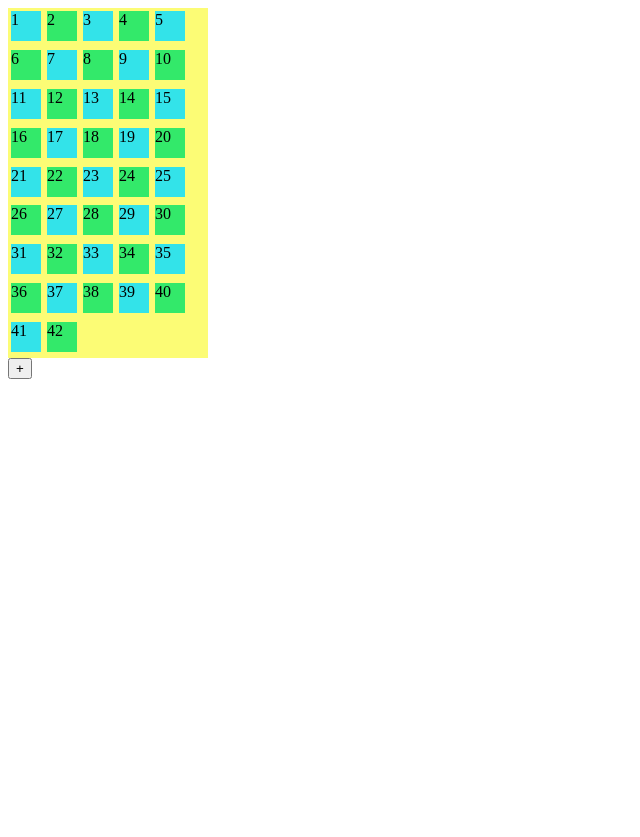
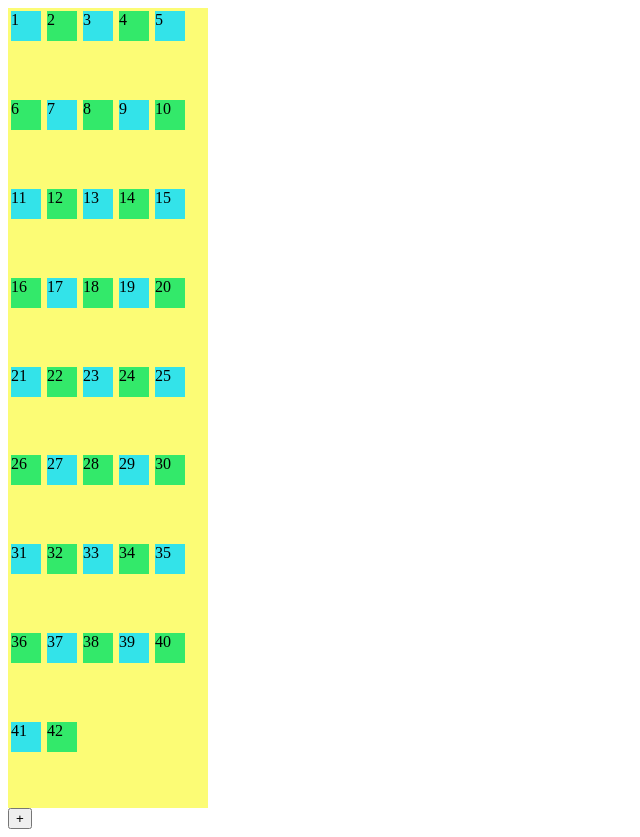
Before and after one commit to julacha/JS_numbers, a plain HTML site: page index.html in a window 1280 px wide. Shown: the whole page, without its empty margins (0-640 px from the left). Before the commit the page ends 800 px from the top, so only its background shows below. Drawn offline with Linux system fonts and the light colour scheme.

```diff
--- a/style.css
+++ b/style.css
@@ -1,6 +1,6 @@
 .board {
     width: 200px;
-    height: 350px;
+    height: 100vh;
     background: rgb(252, 252, 117);
     display: flex;
     flex-wrap: wrap;
```
